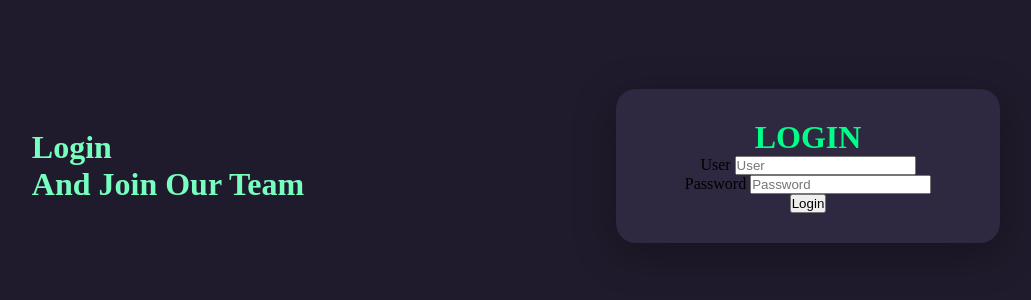
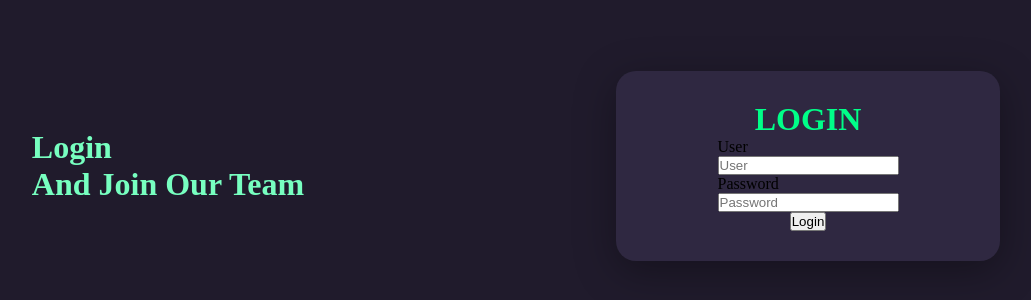
Before and after one commit to Nigraum/login-page, a plain HTML site: page index.html in a window 1280 px wide. Shown: the part 234-534 px from the top of the page, without its empty margins (152-1183 px from the left). Drawn offline with Linux system fonts and the light colour scheme.

Commit message:
Styling textfield class

```diff
--- a/assets/styles.css
+++ b/assets/styles.css
@@ -58,3 +58,10 @@
   font-weight: 800;
   margin: 0;
 }
+
+.textfield {
+  display: flex;
+  flex-direction: column;
+  align-items: flex-start;
+  justify-content: center;
+}
```
